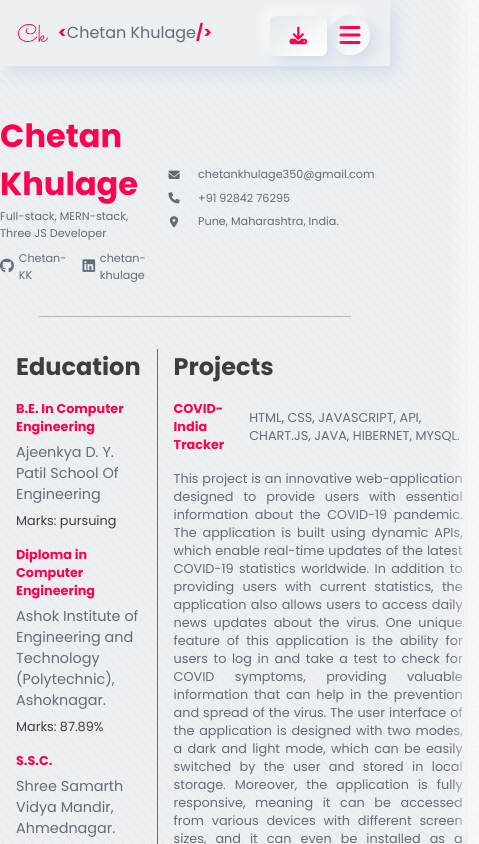
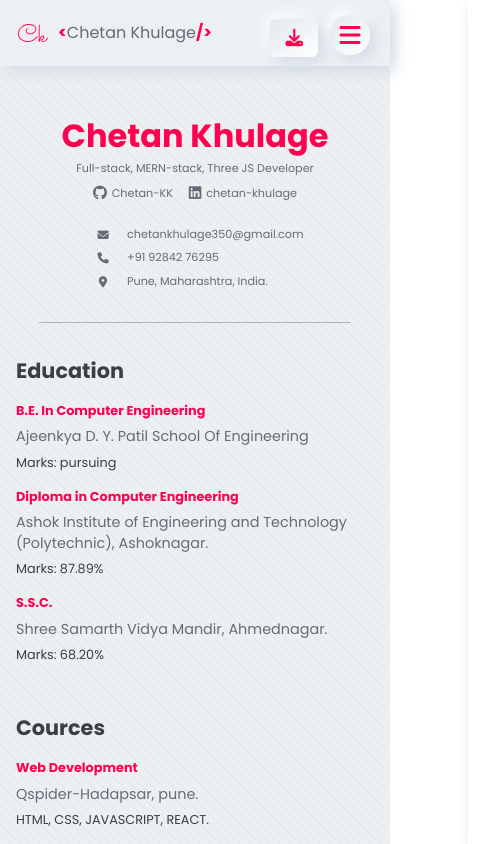
Before and after one commit to Chetan-KK/chetan-kk-portfolio2023, a React (Vite) app: page /Chetan-KK/resume in a window 390 px wide. Shown: the top 844 px of the page, 479 px wide, since content can reach past the window. Built offline with nearby package versions, Linux system fonts and the light colour scheme.

Commit message:
placeholder bug fix for mobile and resume is responsive

```diff
--- a/src/Components/Hero/Hero.css
+++ b/src/Components/Hero/Hero.css
@@ -45,7 +45,6 @@
 }
 .Hero .right .imgWrapper .placeholder {
   width: 25rem;
-  position: absolute;
   height: 30rem;
 }
 
@@ -91,7 +90,6 @@
   }
   .Hero .right .imgWrapper .placeholder {
     width: 65vw;
-    position: absolute;
     height: 79vw;
   }
   .Hero .right img {
--- a/src/Components/Resume/Resume.css
+++ b/src/Components/Resume/Resume.css
@@ -100,6 +100,7 @@
 
 .main .right section .info {
   font-size: 0.8rem;
+  text-indent: 2rem;
   text-align: justify;
   margin-bottom: 0.5rem;
 }
@@ -108,6 +109,51 @@
 }
 .main .right section .links a {
   color: var(--light-text-c);
+}
+@media screen and (max-width: 600px) {
+  .downloadButton {
+    padding: 6px 15px !important;
+    right: 3.5rem;
+    top: 1.2rem;
+  }
+  .Resume .header .main-title {
+    font-size: 2rem;
+  }
+  .Resume .header {
+    flex-direction: column;
+    gap: 1.5rem;
+    text-align: center;
+  }
+  .main .main-title {
+    font-size: 1.3rem;
+    margin-bottom: 1rem;
+  }
+  .Resume .header .contacts .contact .info {
+    width: 11rem;
+  }
+  .main .left {
+    max-width: 90rem;
+    border-right: 0;
+  }
+  .main {
+    max-width: 70rem;
+    margin: auto;
+    padding: 2rem 0;
+    justify-content: space-around;
+    flex-direction: column;
+    align-items: center !important;
+  }
+  .Resume .header main .links {
+    justify-content: center;
+  }
+  .main .right section .desc {
+    padding: 0.2rem;
+  }
+  .main .right section .title .stack {
+    font-size: 0.5rem;
+    width: 40vw;
+    text-align: right;
+  }
 }
 @media print {
   body * {
--- a/src/Components/Resume/Resume.jsx
+++ b/src/Components/Resume/Resume.jsx
@@ -35,7 +35,7 @@ function Resume() {
       <div className="Resume">
         <Navbar />
         <div className="button downloadButton" onClick={handleDownload}>
-          <i class="fa-solid fa-download"></i>
+          <i className="fa-solid fa-download"></i>
           {width < 600 ? "" : " Download"}
         </div>
         <div id="Print">
@@ -52,7 +52,7 @@ function Resume() {
                   href="https://github.com/Chetan-KK"
                   className="sub-heading socialLink flex"
                 >
-                  <i class="fa-brands fa-github"></i> Chetan-KK
+                  <i className="fa-brands fa-github"></i> Chetan-KK
                 </a>
                 <a
                   href="https://www.linkedin.com/in/chetan-khulage/"
@@ -84,7 +84,7 @@ function Resume() {
               </div>
               <div className="contact flex">
                 <div className="icon flex">
-                  <i class="fa-solid fa-location-dot"></i>
+                  <i className="fa-solid fa-location-dot"></i>
                 </div>
                 <div className="info flex sub-heading">
                   Pune, Maharashtra, India.
@@ -197,7 +197,7 @@ export default Resume;
                 <a href="tel:+919284276295">+91 92842 76295</a>
               </div>
               <div className="info">
-                <i class="fa-solid fa-location-dot"></i>
+                <i className="fa-solid fa-location-dot"></i>
                 <span>Pune, Maharashtra, India.</span>
               </div>
             </div> */
```
